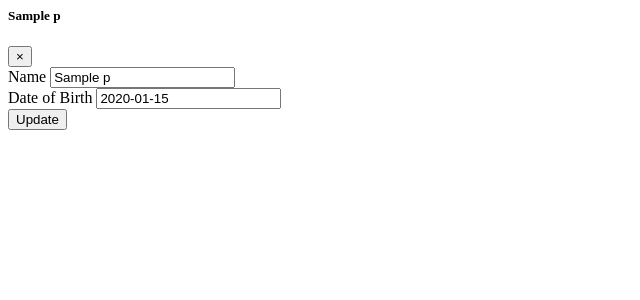
After one commit to ineffablelucky/Ajax-CRUD-Search-Django-CropperJS-HighChartsJS, a Django app: template Ajax_Django/ajax_submit_search_app/templates/ajax_submit_search_app/update_modal.html in a window 1280 px wide. The commit adds this page. Shown: the top 300 px of the page, without its empty margins (0-640 px from the left). Run offline with Django 3.2, Linux system fonts and the light colour scheme; the template is opened without the code that fills it: most values are stand-ins (such as "Sample title", 1, 10 or a date in 2020).

Commit message:
change modals working, implement evenlisteners for modals

```diff
--- a/Ajax_Django/ajax_submit_search_app/templates/ajax_submit_search_app/create_modal.html
+++ b/Ajax_Django/ajax_submit_search_app/templates/ajax_submit_search_app/create_modal.html
@@ -17,10 +17,10 @@
 
                     <div class="form-group">
                     	<label for="create_form_dob">Date of Birth</label>
-                        <input type="date" class="form-control" id="create_form_dob"  name="date"/>
+                        <input class="form-control" id="create_form_dob"  name="date"/>
                     </div>
-                    <a href="asdfa" > Submit</a>
-              <!--      <button  class="btn btn-primary" id="create_person">Create new person</button> -->
+
+                 <button  class="btn btn-primary" id="create_person">Create new person</button>
 
             	</form>
             </div>
--- /dev/null
+++ b/Ajax_Django/ajax_submit_search_app/templates/ajax_submit_search_app/update_modal.html
@@ -0,0 +1,28 @@
+<div class="modal fade" id="edit-modal-{{p.id}}">
+	<div class="modal-dialog">
+		<div class="modal-content">
+			<div class="modal-header">
+				<h5 class="modal-title" id="editModal">{{ p.name}}</h5>
+                <button type="button" class="close" data-dismiss="modal"><span>&times;</span></button>
+			</div>
+            <div class="modal-body">
+            	<form id = "update_form" action="{% url 'update' id=p.id %}" method="post">
+                    {% csrf_token %}
+
+            		<div class="form-group">
+            			<label for="editName">Name</label>
+                        <input type="text" class="form-control" id="editName" placeholder="Enter name" name="name" value="{{p.name}}" required/>
+            		</div>
+
+                    <div class="form-group">
+                    	<label for="update_form_dob">Date of Birth</label>
+                        <input class="form-control" id="update_form_dob" value="{{p.dob|date:'Y-m-d' }}" name="date"/>
+                    </div>
+
+                    <button  class="btn btn-primary">Update</button>
+
+            	</form>
+            </div>
+		</div>
+	</div>
+</div>
--- a/Ajax_Django/ajax_submit_search_app/urls.py
+++ b/Ajax_Django/ajax_submit_search_app/urls.py
@@ -1,8 +1,9 @@
 from django.urls import path
-from .views import PeopleList, delete, create
+from .views import PeopleList, delete, create, update
 
 urlpatterns = [
-    path('', PeopleList.as_view(), name='people_list'),
+    path('', PeopleList, name='people_list'),
+    path('update/<int:id>', view=update, name='update'),
     path('delete/<int:pk>', view=delete, name='delete'),
     path('create/', view=create, name='create'),
 
```
Also changed, not shown: Ajax_Django/ajax_submit_search_app/static/ajax_submit_search_app/main.js (+18 -11 lines), Ajax_Django/ajax_submit_search_app/templates/ajax_submit_search_app/name_list.html (+8 -7 lines), Ajax_Django/ajax_submit_search_app/views.py (+28 -11 lines).
